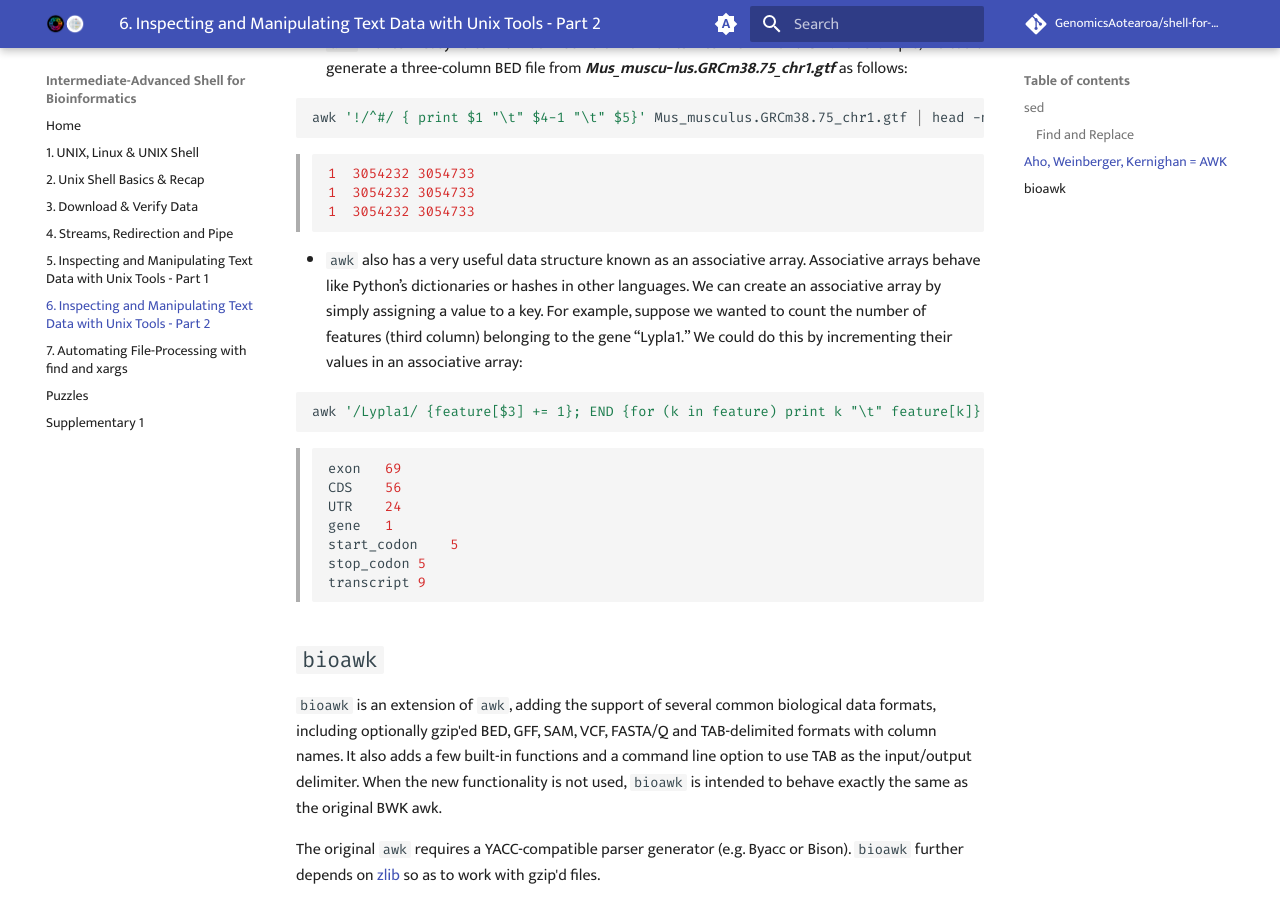
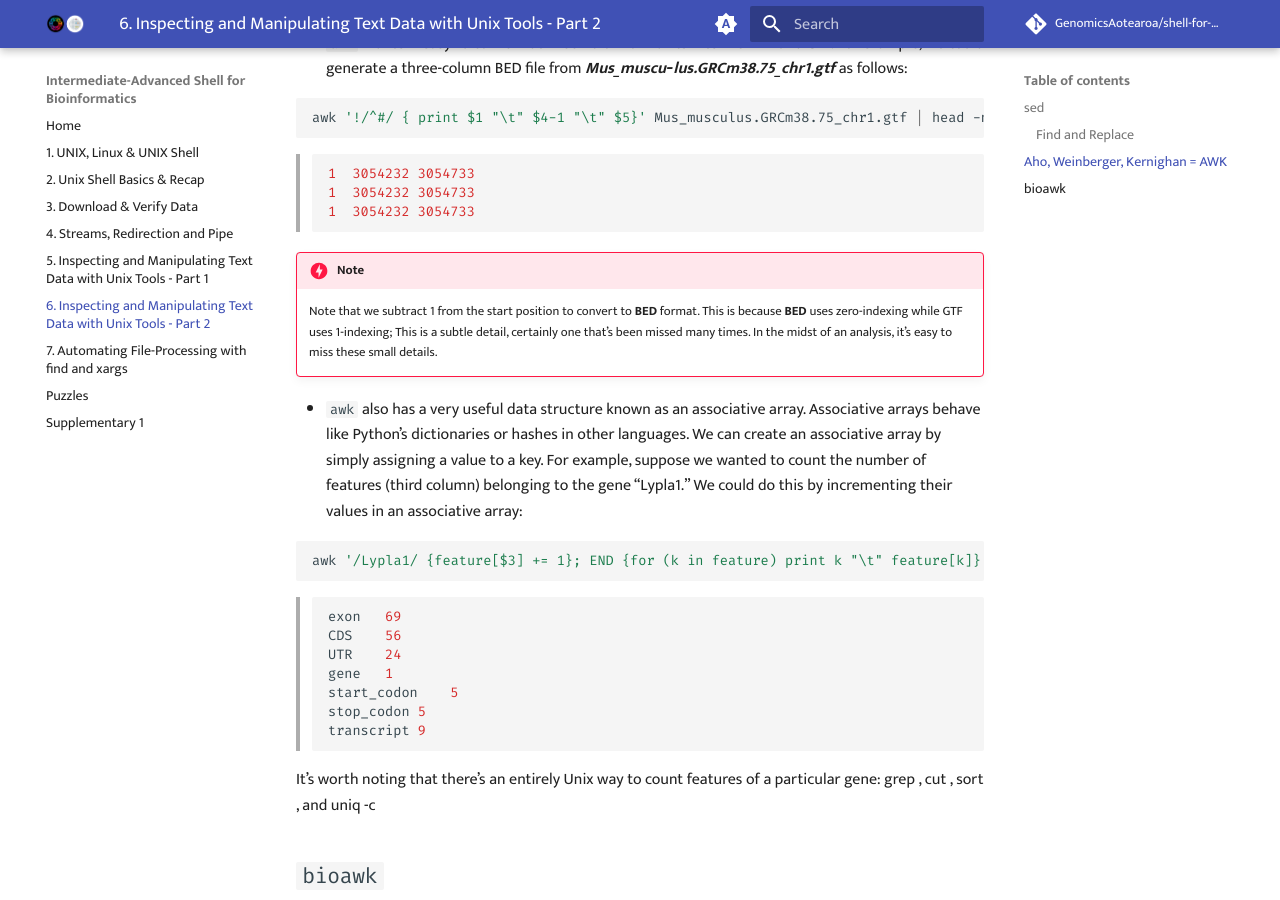
Before and after one commit to GenomicsAotearoa/shell-for-bioinformatics, an MkDocs documentation site: the page built from docs/5_inspectmanipulate2.md, in a window 1280 px wide and 900 px high, scrolled down 7327 px. Built offline with MkDocs 1.6.1 and Material for MkDocs 9.7.7, drawn with Linux system fonts in a browser that asks for light colours; comment, search, counter and statistics services are not loaded; the version menu is left out.

````diff
--- a/docs/5_inspectmanipulate2.md
+++ b/docs/5_inspectmanipulate2.md
@@ -349,6 +349,10 @@
 >1	3054232	3054733
 >```
 
+!!! danger "Note"
+    Note that we subtract 1 from the start position to convert to **BED** format. This is because **BED** uses zero-indexing while GTF uses 1-indexing; This is a subtle detail, certainly one that’s been missed many times. In the midst of an analysis, it’s easy to miss these small details.
+
+
 * `awk` also has a very useful data structure known as an associative array. Associative arrays behave like Python’s dictionaries or hashes in other languages. We can create an associative array by simply assigning a value to a key. For example, suppose we wanted to count the number of features (third column) belonging to the gene “Lypla1.” We could do this by incrementing their values in an associative array:
 
 ```bash
@@ -364,6 +368,7 @@
 >transcript	9
 >```
 
+It’s worth noting that there’s an entirely Unix way to count features of a particular gene: grep , cut , sort , and uniq -c
 
 ## `bioawk`
 
````
